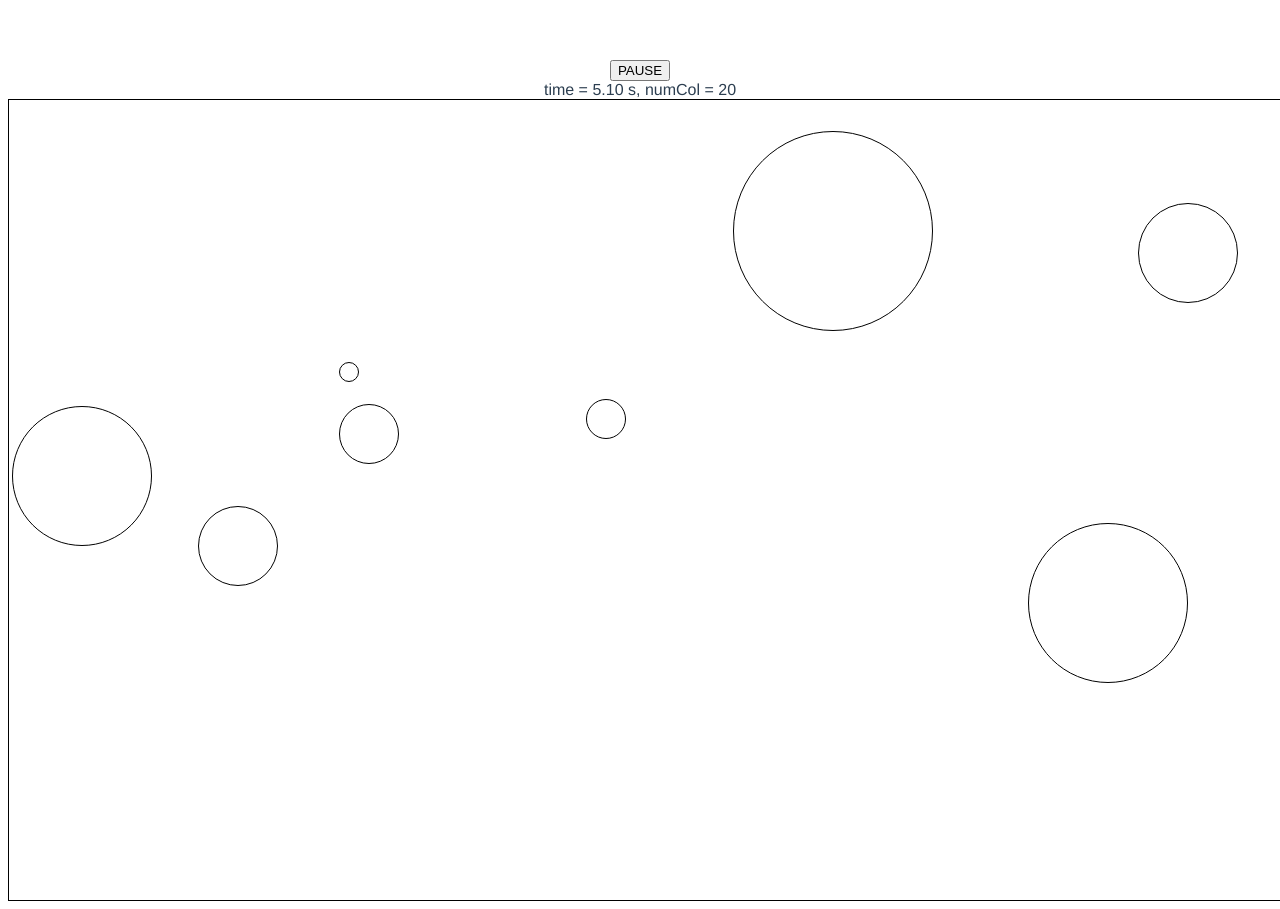
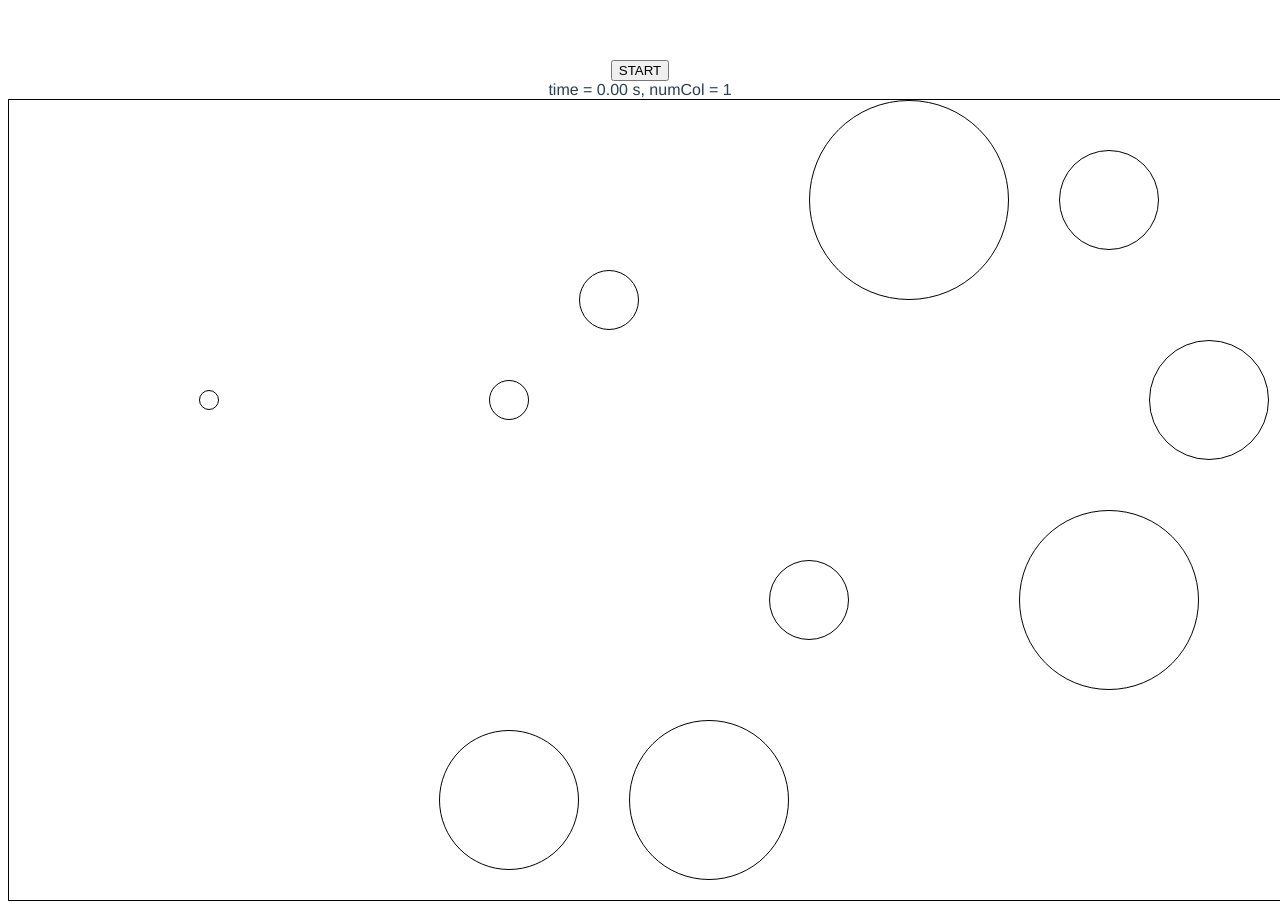
Before and after one commit to pknipp/collisions, a Vue app: page / in a window 1280 px wide. Shown: the top 909 px of the page. Built offline with nearby package versions, Linux system fonts and the light colour scheme.

Commit message:
Enable start/pause button functionality.

```diff
--- a/src/App.vue
+++ b/src/App.vue
@@ -2,7 +2,10 @@
   <div id="app">
     <!-- <img alt="Vue logo" src="./assets/logo.png" /> -->
     <!-- <HelloWorld msg="Welcome to my very first Vue.js App" /> -->
-    <button @click="running = !running">{{running ? "PAUSE" : "START"}}</button>
+    <!-- <button @click="running = !running">{{running ? "PAUSE" : "START"}}</button> -->
+    <button @click="() => {if (running = !running) increment()}">
+      {{running ? "PAUSE" : "START"}}
+    </button>
     <div>time = {{time.toFixed(2)}} s, numCol = {{numCol}}</div>
     <div class="container" v-bind:style="{
       width: dims[0] + 'px',
@@ -37,7 +40,7 @@ export default {
       dt: 0,
       // units are px and px/s
       dots: [
-        {id: 1, diameter: 20, rxy: [200, 300], vxy: [100, 1]},
+        {id: 1, diameter: 20, rxy: [200, 300], vxy: [100, 150]},
         {id: 2, diameter: 40, rxy: [500, 300], vxy: [1,2]},
         {id: 3, diameter: 60, rxy: [600, 200], vxy: [-100, -90]},
         {id: 4, diameter: 80, rxy: [800, 500], vxy: [50, 50]},
@@ -50,7 +53,7 @@ export default {
       ],
       numCol: 0,
       dims: [1600, 800],
-      running: true
+      running: false
     }
   },
   beforeDestroy() {
@@ -144,13 +147,14 @@ export default {
           dotj.vxy = vj.map((vcomp, k) => vcomp + v_cm[k]);
         }
         // Advance the clock.
-        this.time += this.running ? this.dt : 0;
+        this.time += this.dt; //this.running ? this.dt : 0;
       }
       this.numCol++;
-      this.timeout = setTimeout(this.increment, this.dt * 1000);
+      if (this.running) this.timeout = setTimeout(this.increment, this.dt * 1000);
     }
   },
-  created() {this.increment()}
+  created() {
+    this.increment()
     // this.interval = setInterval(this.increment, this.dt);
     // this.interval = setInterval(() => this.time += this.running ? this.dt / 1000 : 0, this.dt);
     // if (this.running) {
@@ -158,6 +162,7 @@ export default {
     // } else {
     //   if (this.time) clearInterval(this.interval);
     // }
+  }
 };
 </script>
 
```
Also changed, not shown: 1 other file (tests, documents, lock files or other folders).
